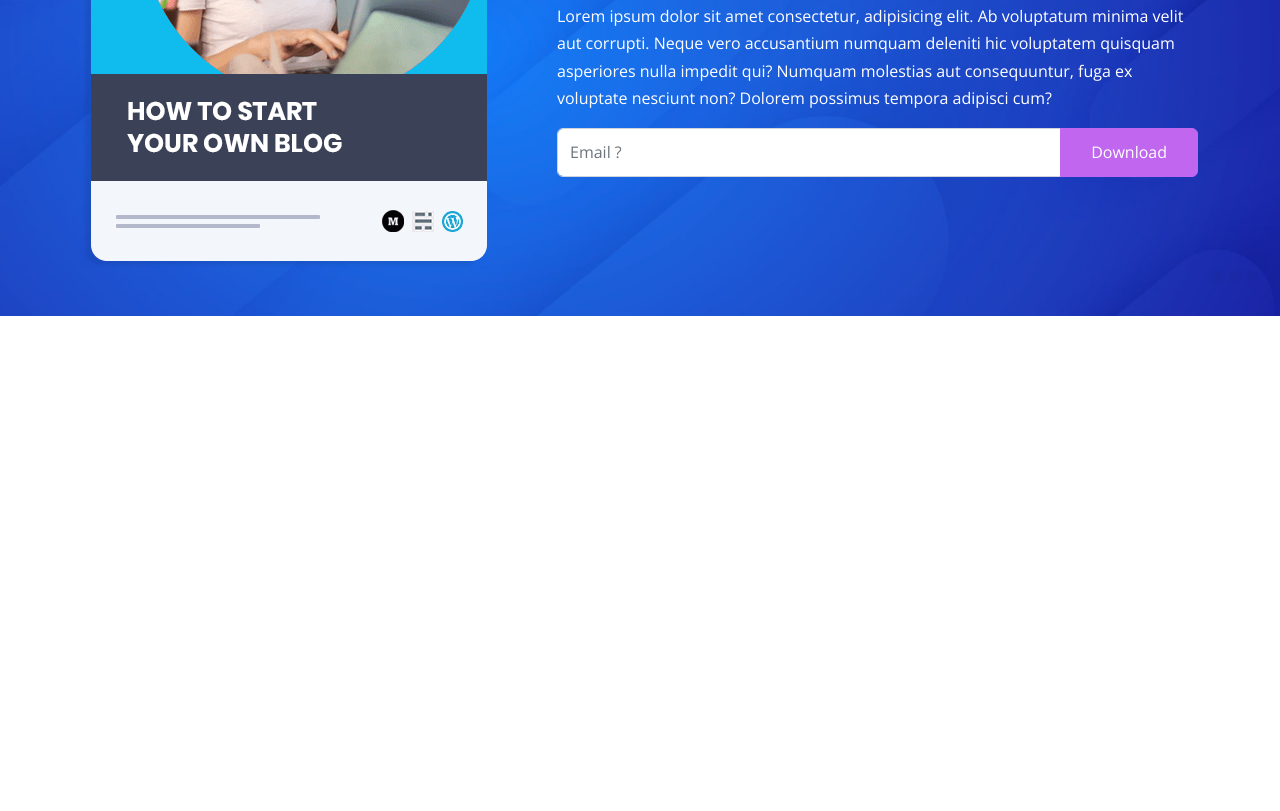
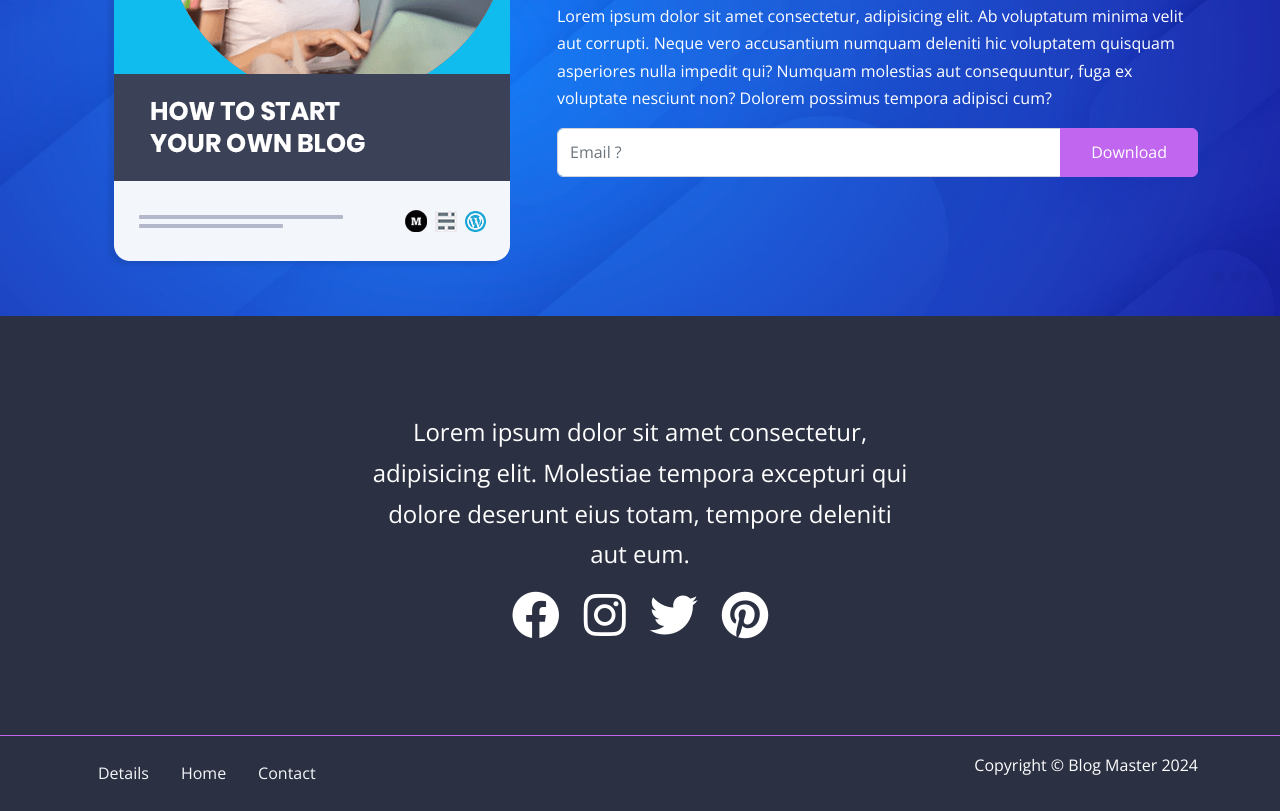
Before and after one commit to serdarAltanay/Ebook-website, a website: page index.html in a window 1280 px wide. Shown: the part 4045-4856 px from the top of the page. Before the commit the page ends 4361 px from the top, so only its background shows below. Drawn offline with nearby package versions, Linux system fonts and the light colour scheme; files that its build step writes are made by us from their sources.

Commit message:
social and footer added

```diff
--- a/index.html
+++ b/index.html
@@ -341,7 +341,7 @@
   <section class="download">
     <div class="container">
       <div class="row">
-        <div class="col-lg-5">
+        <div class="col-lg-5 d-flex justify-content-center">
           <div class="image-container mt-n6 mb-5">
             <img src="/images/download-ebook.png" alt="" class="img-fluid">
           </div>
@@ -361,7 +361,48 @@
       </div>
     </div>
   </section>
+  <!-- social -->
+  <section class="social text-bg-dark py-6 overflow-hidden">
+    <div class="container">
+      <div class="row">
+        <div class="col-md-6 offset-md-3 text-center fs-4">
+          <p>Lorem ipsum dolor sit amet consectetur, adipisicing elit. Molestiae tempora excepturi qui dolore deserunt eius totam, tempore deleniti aut eum.</p>
+          <div class="social-icons d-flex justify-content-center gap-4">
+            <i class="fab fa-facebook fa-2x"></i>
+            <i class="fab fa-instagram fa-2x"></i>
+            <i class="fab fa-twitter fa-2x"></i>
+            <i class="fab fa-pinterest fa-2x"></i>
 
+          </div>
+        </div>
+      </div>
+    </div>
+  </section>
+  <!-- footer -->
+  <footer class="footer border-top border-primary text-bg-dark py-y">
+    <div class="container">
+      <div class="row py-3">
+        <div class="col-md-8 col-12 d-flex d-md-block justify-content-center justify-content-md-start">
+          <ul class="nav">
+            <li class="nav-item">
+              <a href="#details" class="nav-link link-light">Details</a>
+            </li>
+            <li class="nav-item">
+              <a href="#home" class="nav-link link-light">Home</a>
+            </li>
+            <li class="nav-item">
+              <a href="contact.html" class="nav-link link-light">Contact</a>
+            </li>
+          </ul>
+        </div>
+        <div class="col-md-4 col-0">
+          <p class="text-end d-none d-md-block">
+            Copyright &copy; Blog Master 2024
+          </p>
+        </div>
+      </div>
+    </div>
+  </footer>
   <script src="js/bootstrap.bundle.min.js"></script>
   <script src="js/script.js"></script>
   </body>
```
